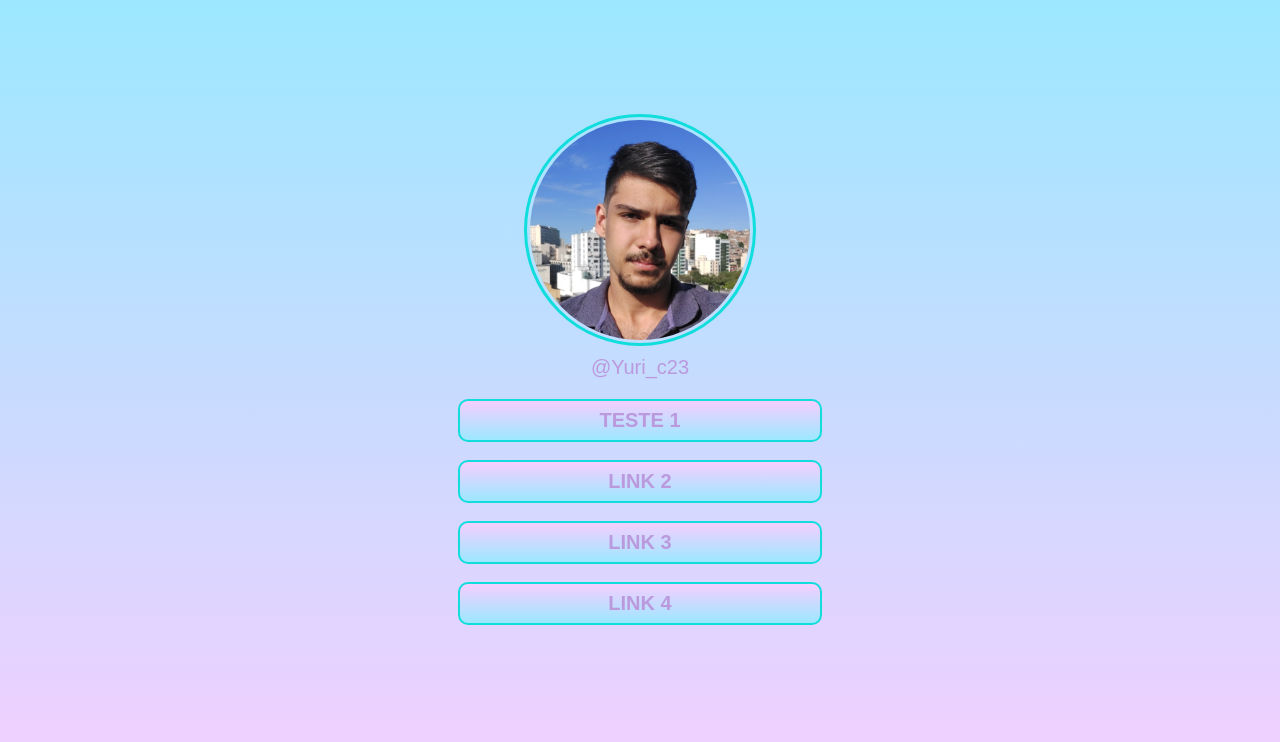
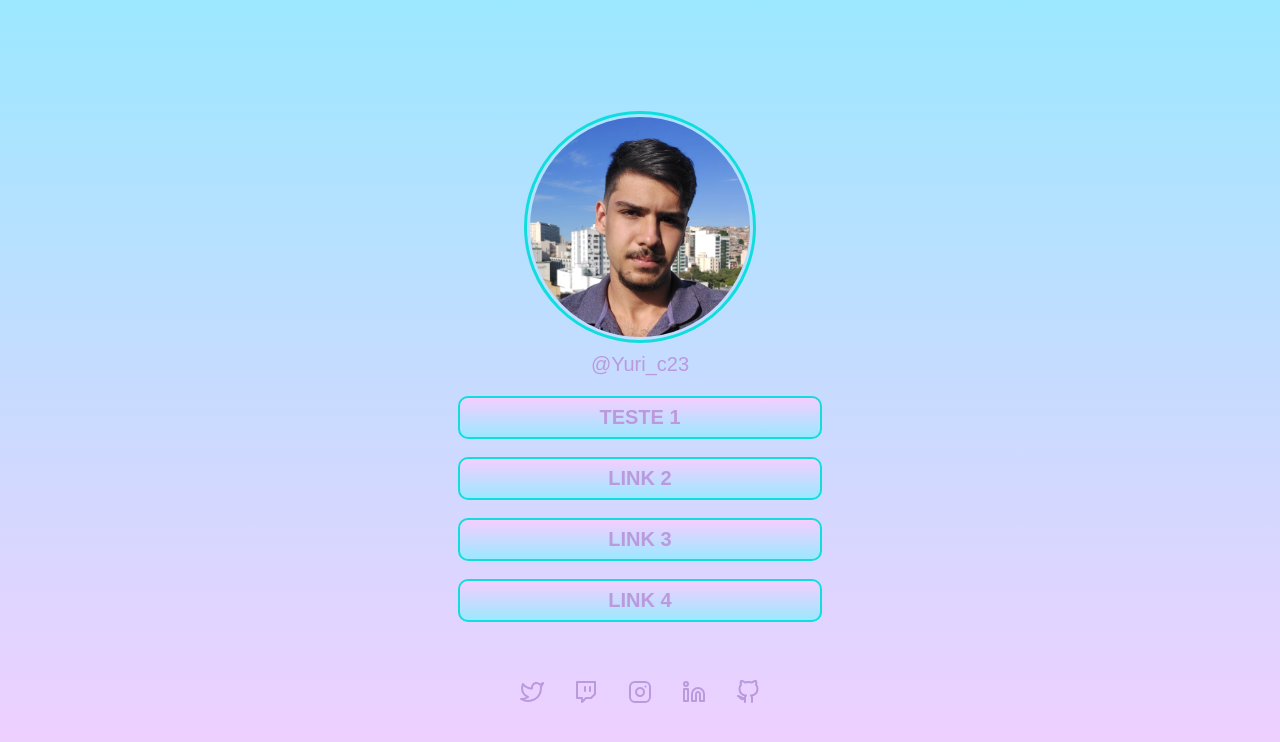
Before and after one commit to Yuri-c23/Social-tree, a plain HTML site: page index.html in a window 1280 px wide. Drawn offline with Linux system fonts and the light colour scheme; a web font is replaced by a local one.

Commit message:
Update index.html

```diff
--- a/index.html
+++ b/index.html
@@ -22,11 +22,11 @@
                 <a class="li" href="">Link 4</a>
             </div>
             <div class="logos">
-                <a target="_blank" href="https://twitter.com/yuric_s"><img src="./assets/twitter.svg" alt=""></a>
-                <a target="_blank" href="https://www.twitch.tv/yuri_c23"><img src="./assets/twitch.svg" alt=""></a>
-                <a target="_blank" href="https://www.instagram.com/yuri_c23/"><img src="./assets/instagram.svg" alt=""></a>
-                <a target="_blank" href="https://www.linkedin.com/in/yuri-campos-silveira-bb857a87/"><img src="./assets/linkedin.svg" alt=""></a>
-                <a target="_blank" href="https://github.com/Yuri-c23"><img src="./assets/github.svg" alt=""></a>
+                <a target="_blank" href="https://twitter.com/yuric_s"><img src="twitter.svg" alt=""></a>
+                <a target="_blank" href="https://www.twitch.tv/yuri_c23"><img src="twitch.svg" alt=""></a>
+                <a target="_blank" href="https://www.instagram.com/yuri_c23/"><img src="instagram.svg" alt=""></a>
+                <a target="_blank" href="https://www.linkedin.com/in/yuri-campos-silveira-bb857a87/"><img src="linkedin.svg" alt=""></a>
+                <a target="_blank" href="https://github.com/Yuri-c23"><img src="github.svg" alt=""></a>
 
             </div>
         </header>
```
